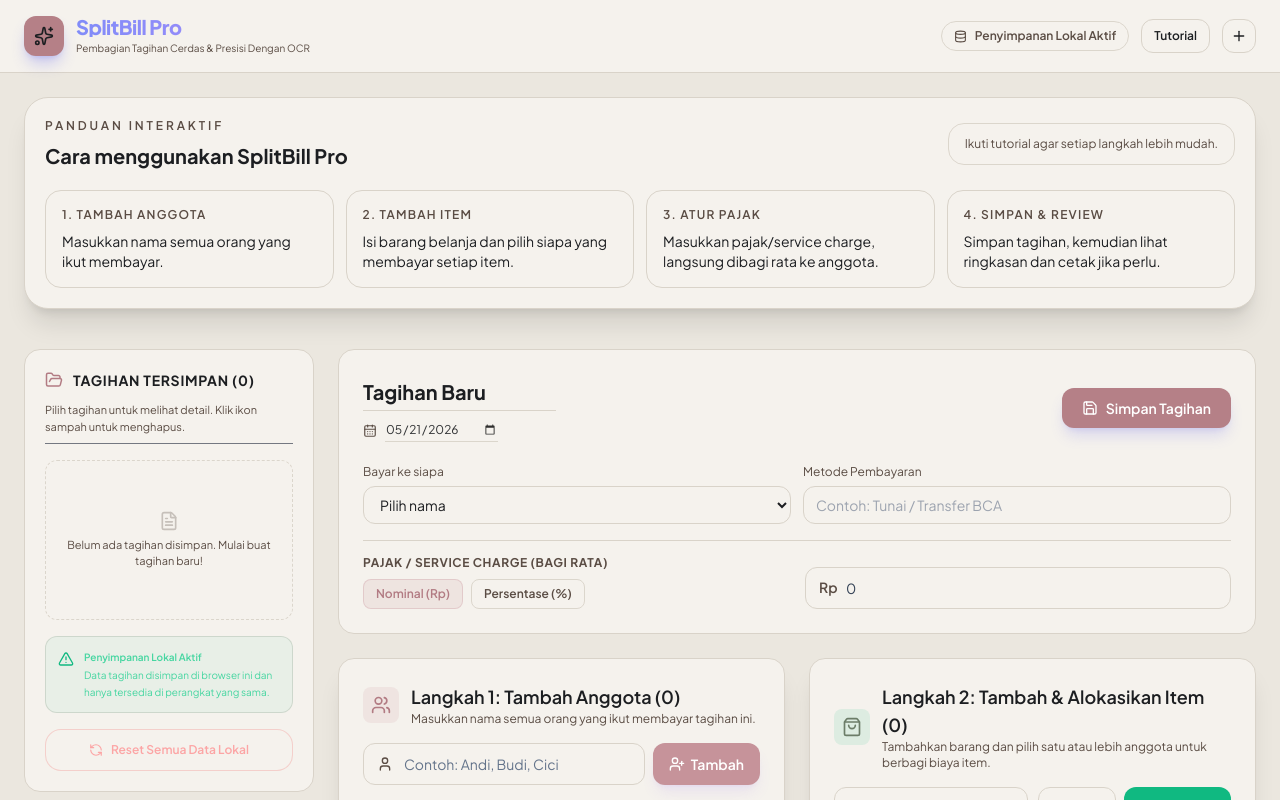
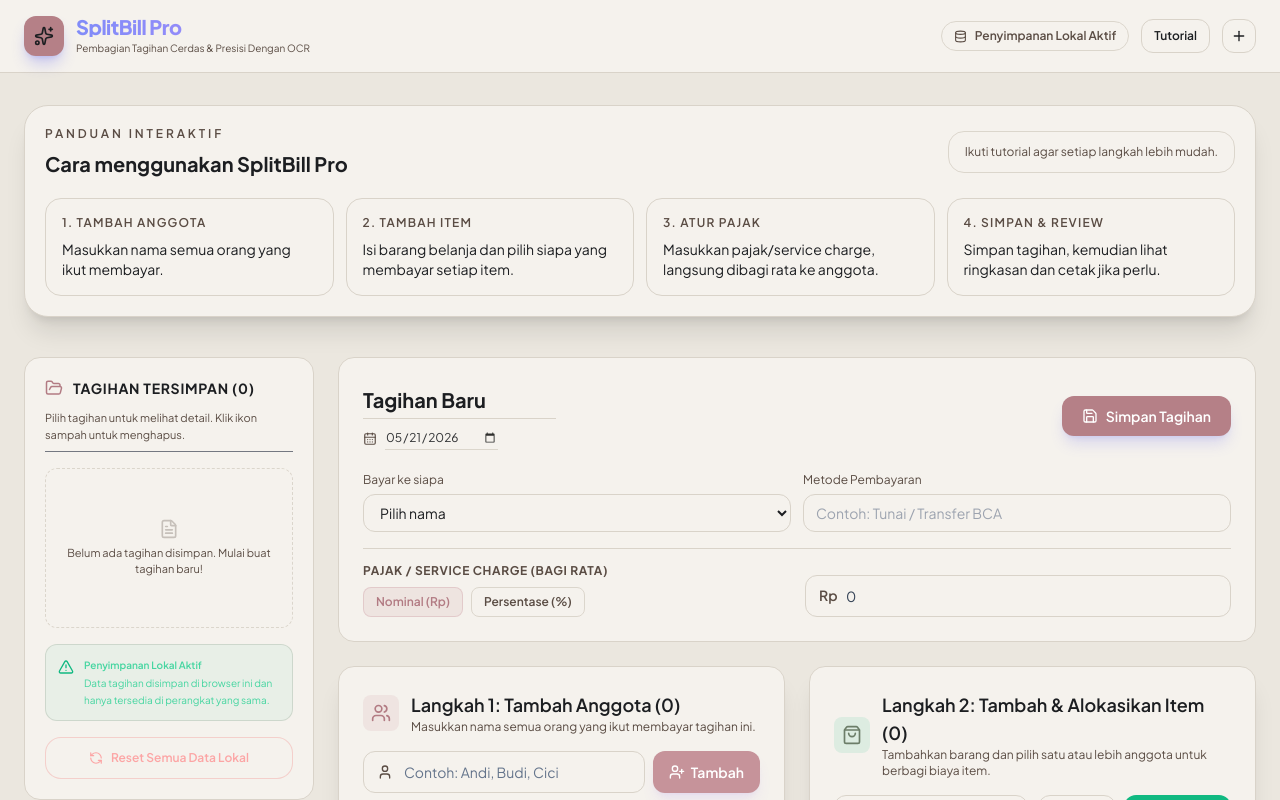
Before and after one commit to KIRRUU0/SplitBillPro, a React (Vite) app: page / in a window 1280 px wide. Shown: the top 800 px of the page. Built offline with nearby package versions, Linux system fonts and the light colour scheme.

Commit message:
style: add mt-8 margin to Quick Start Guide for comfortable spacing below sticky header

```diff
--- a/src/App.tsx
+++ b/src/App.tsx
@@ -400,7 +400,7 @@
       </header>
 
       {/* Quick Start Guide */}
-      <section className="max-w-7xl w-full mx-auto px-4 md:px-6 pb-4">
+      <section className="max-w-7xl w-full mx-auto px-4 md:px-6 mt-8 pb-4">
         <div className="bg-slate-900/60 border border-slate-800 rounded-3xl p-5 shadow-xl">
           <div className="flex flex-col sm:flex-row sm:items-center sm:justify-between gap-4">
             <div>
```
